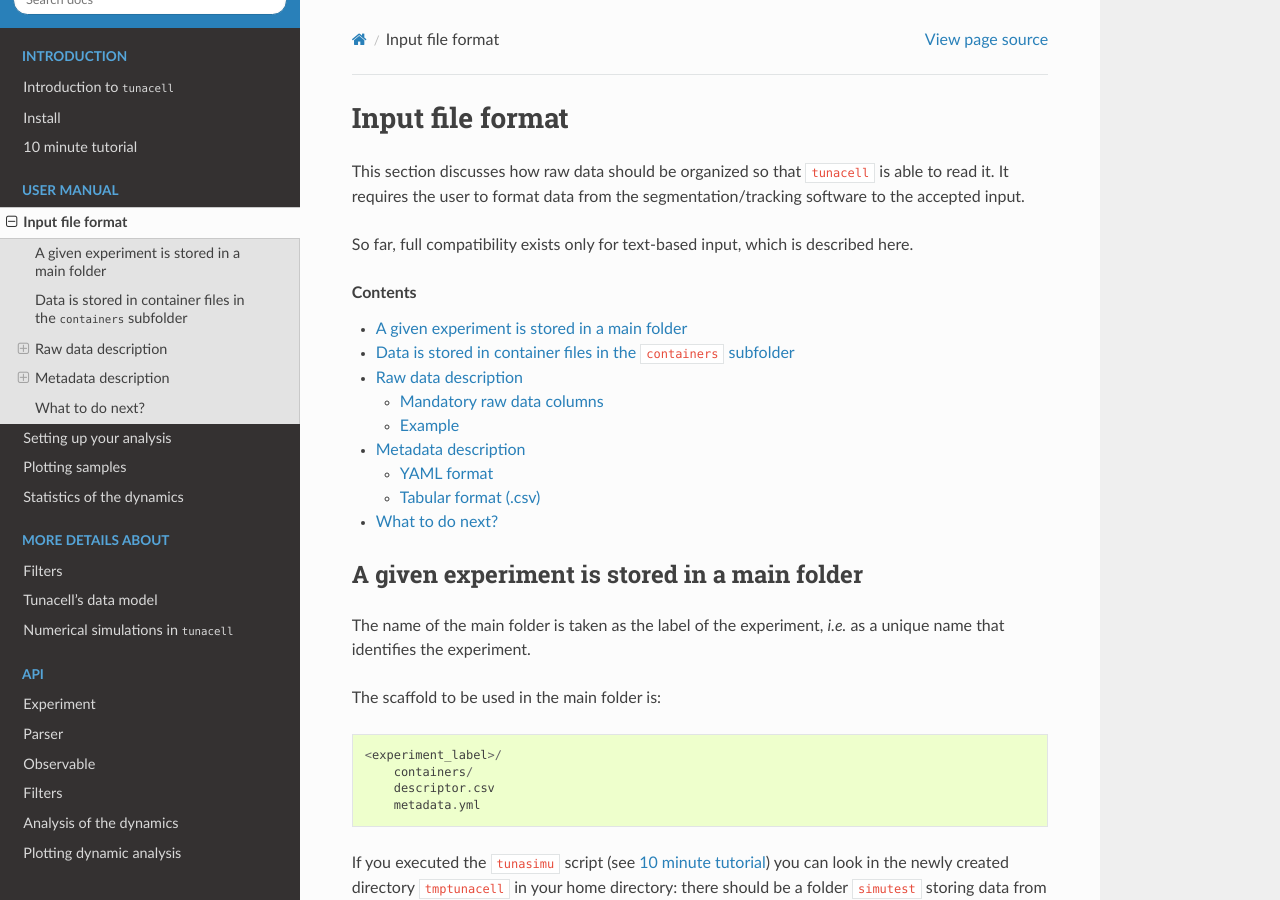
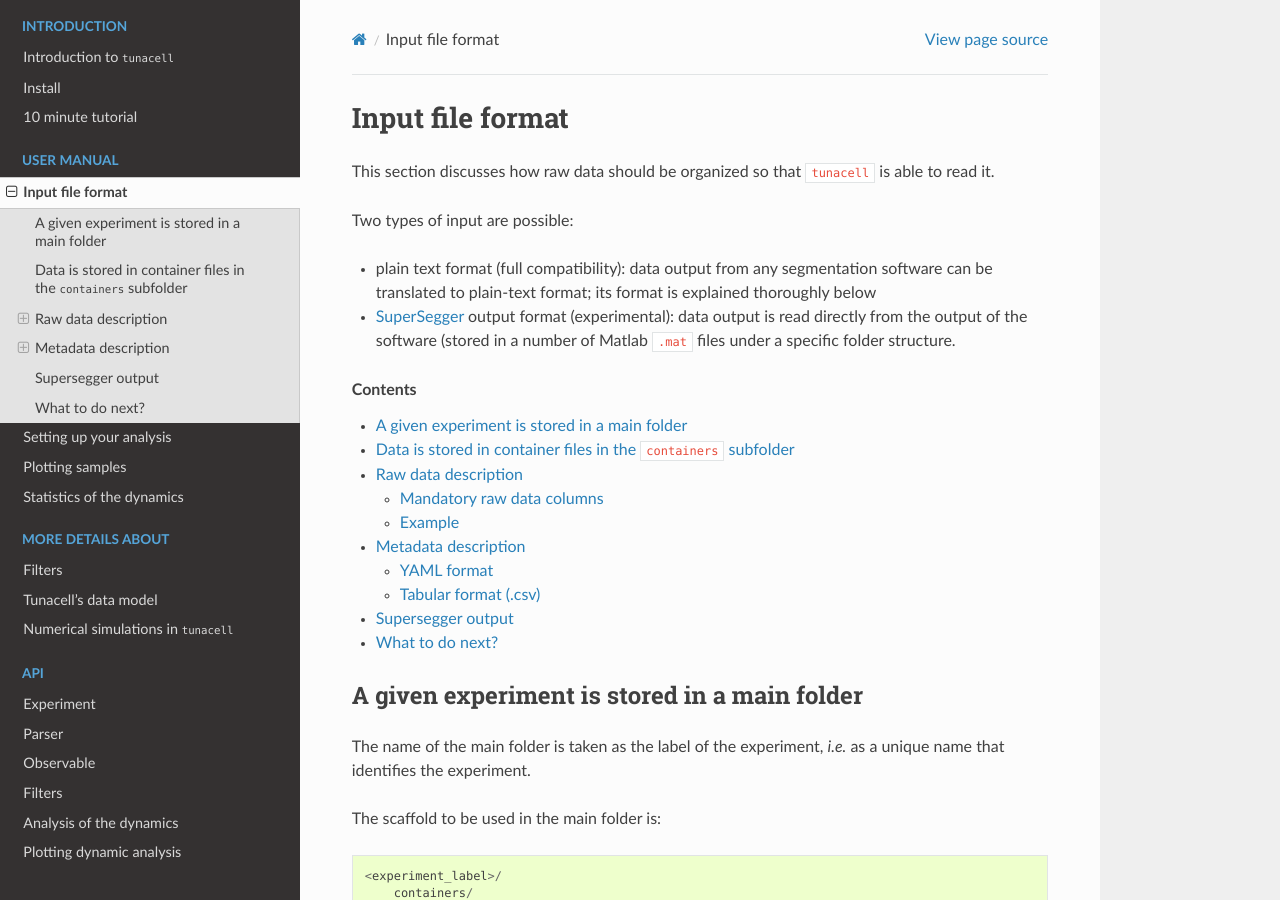
Before and after one commit to LeBarbouze/tunacell, a Sphinx documentation site: the page built from docs/users/data-structure.rst, in a window 1280 px wide and 900 px high. Built offline with Sphinx 7.4.7 and the Read the Docs theme 2.0.0, drawn with Linux system fonts in a browser that asks for light colours; some of the changed text lies outside the part shown.

Commit message:
Add slight doc on supersegger input data format

```diff
--- a/docs/users/data-structure.rst
+++ b/docs/users/data-structure.rst
@@ -2,11 +2,17 @@
 =================
 
 This section discusses how raw data should be organized so that ``tunacell`` is
-able to read it. It requires the user to format data from the
-segmentation/tracking software to the accepted input.
+able to read it.
 
-So far, full compatibility exists only for text-based input, which is described
-here.
+Two types of input are possible:
+
+- plain text format (full compatibility): data output from any segmentation software
+  can be translated to plain-text format; its format is explained thoroughly below
+- `SuperSegger`_ output format (experimental): data output is read directly from
+  the output of the software (stored in a number of Matlab ``.mat`` files under a specific
+  folder structure.
+
+.. _SuperSegger: http://mtshasta.phys.washington.edu/website/SuperSegger.php
 
 .. contents:: Contents
    :depth: 2
@@ -213,6 +219,12 @@
    Missing values for a container row are filled with experiment-level values.
 
 
+Supersegger output
+------------------
+
+The supersegger output is stored in numerous subfolders from a main folder.
+The `Metadata description`_ needs to be added as well under this main folder.
+
 What to do next?
 ----------------
 
```
